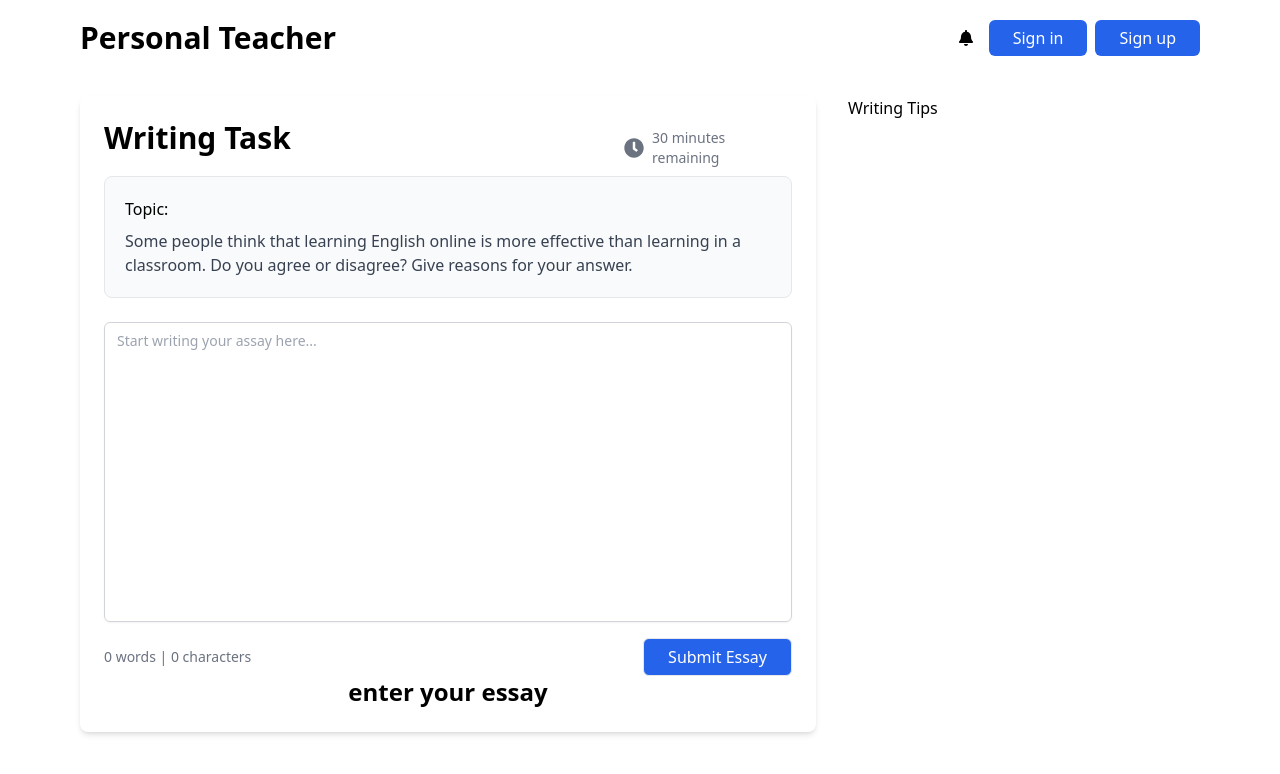
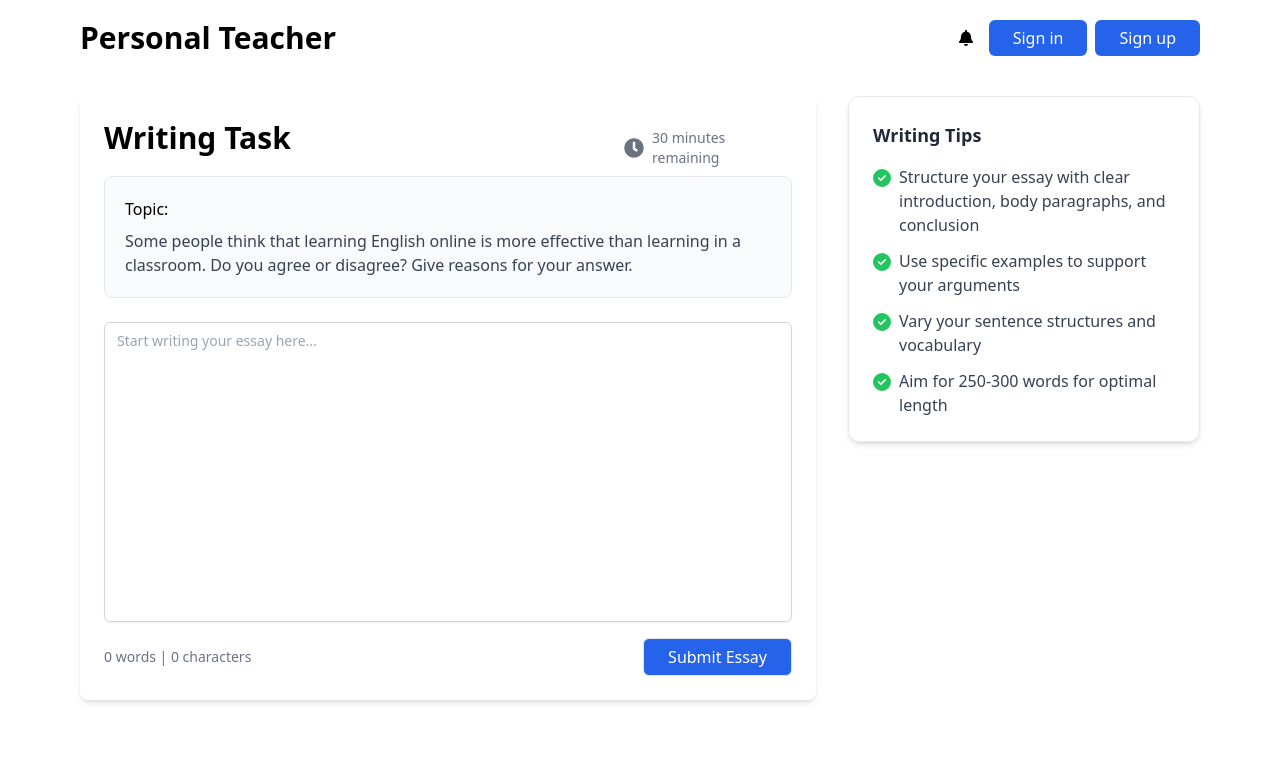
Before and after one commit to Jasur-Ramazonov/personal_teacher, a React (Vite) app: page /writing in a window 1280 px wide. Shown: the top 774 px of the page. Built offline with nearby package versions, Linux system fonts and the light colour scheme; no server answers.

Commit message:
changed Ui

```diff
--- a/src/Writing.tsx
+++ b/src/Writing.tsx
@@ -4,6 +4,8 @@ import { useForm } from "react-hook-form";
 import Header from "./Header";
 import { FaClock } from "react-icons/fa";
 import clsx from "clsx";
+import { FaCircleCheck } from "react-icons/fa6";
+import { span } from "framer-motion/client";
 const OPENAI_API_KEY = import.meta.env.VITE_OPENROUTER_API_KEY;
 
 const Writing = () => {
@@ -11,6 +13,8 @@ const Writing = () => {
     "Some people think that learning English online is more effective than learning in a classroom. Do you agree or disagree? Give reasons for your answer";
   const [wrotenText, setWrotenText] = useState("");
   const [evoluationResult, setEvoluationResult] = useState("");
+  const [words, setWords] = useState(0);
+  const [characters, setCharacters] = useState(0);
 
   const { register, handleSubmit } = useForm<{ text: string }>();
 
@@ -105,12 +109,29 @@ Evaluate the student's writing using the following structure:
           >
             <textarea
               {...register("text")}
+              onChange={(e) => {
+                console.log(e.target.value);
+                if (e.target.value.trim() !== "") {
+                  const essay = e.target.value.split(" ");
+                  const words = essay.length;
+                  setWords(words);
+                  const characters = essay
+                    .map((itm) => {
+                      return itm.length;
+                    })
+                    .reduce((acc, val) => acc + val, 0);
+                  setCharacters(characters);
+                } else {
+                  setWords(0);
+                  setCharacters(0);
+                }
+              }}
               className="flex w-full rounded-md border bg-transparent px-3 py-2 text-base shadow-sm placeholder:text-muted-foreground focus-visible:outline-none focus-visible:ring-1 focus-visible:ring-ring disabled:cursor-not-allowed disabled:opacity-50 md:text-sm min-h-[300px] text-gray-800 resize-none border-gray-300 focus:border-blue-500 mb-4"
-              placeholder="Start writing your assay here..."
+              placeholder="Start writing your essay here..."
             ></textarea>
             <div className="flex items-center justify-between">
               <div className="text-gray-500 text-sm">
-                0 words | 0 characters
+                {words} words | {characters} characters
               </div>
               <button
                 type="submit"
@@ -120,27 +141,64 @@ Evaluate the student's writing using the following structure:
               </button>
             </div>
           </form>
+        </div>
+        <div className="col-span-1 space-y-6">
+          <div className="rounded-xl border p-6 shadow-md">
+            <h3 className="text-lg font-semibold text-gray-800 mb-4">
+              Writing Tips
+            </h3>
+            <ul className="space-y-3">
+              <li className="flex items-start gap-2">
+                <div className="flex items-start my-1 ">
+                  <FaCircleCheck className="text-green-500 lg:text-lg text-lg" />
+                </div>
+                <span className="text-gray-700">
+                  Structure your essay with clear introduction, body paragraphs,
+                  and conclusion
+                </span>
+              </li>
+              <li className="flex items-start gap-2">
+                <div className="flex items-start my-1 ">
+                  <FaCircleCheck className="text-green-500 lg:text-lg text-lg" />
+                </div>
+                <span className="text-gray-700">
+                  Use specific examples to support your arguments
+                </span>
+              </li>
+              <li className="flex items-start gap-2">
+                <div className="flex items-start my-1 ">
+                  <FaCircleCheck className="text-green-500 lg:text-lg text-lg" />
+                </div>
+                <span className="text-gray-700">
+                  Vary your sentence structures and vocabulary
+                </span>
+              </li>
+              <li className="flex items-start gap-2">
+                <div className="flex items-start my-1 ">
+                  <FaCircleCheck className="text-green-500 lg:text-lg text-lg" />
+                </div>
+                <span className="text-gray-700">
+                  Aim for 250-300 words for optimal length
+                </span>
+              </li>
+            </ul>
+          </div>
+          {evoluationResult ? (
+            <div className="rounded-xl border p-6 shadow-md">
               <p
                 className={clsx(
                   "text-center overflow-auto",
                   evoluationResult ? "h-[300px]" : ""
                 )}
               >
-            {wrotenText.trim() ? (
-              evoluationResult ? (
-                evoluationResult
-              ) : (
-                "please wait"
-              )
-            ) : (
-              <span className="text-2xl font-semibold">enter your essay</span>
-            )}
+                {evoluationResult}
               </p>
             </div>
-        <div>
-          <div>
-            <h3>Writing Tips</h3>
-          </div>
+          ) : wrotenText.trim() ? (
+            <span className="p-2">please wait</span>
+          ) : (
+            ""
+          )}
         </div>
       </div>
     </div>
```
Lines whose indentation alone changed are shown as unchanged.
